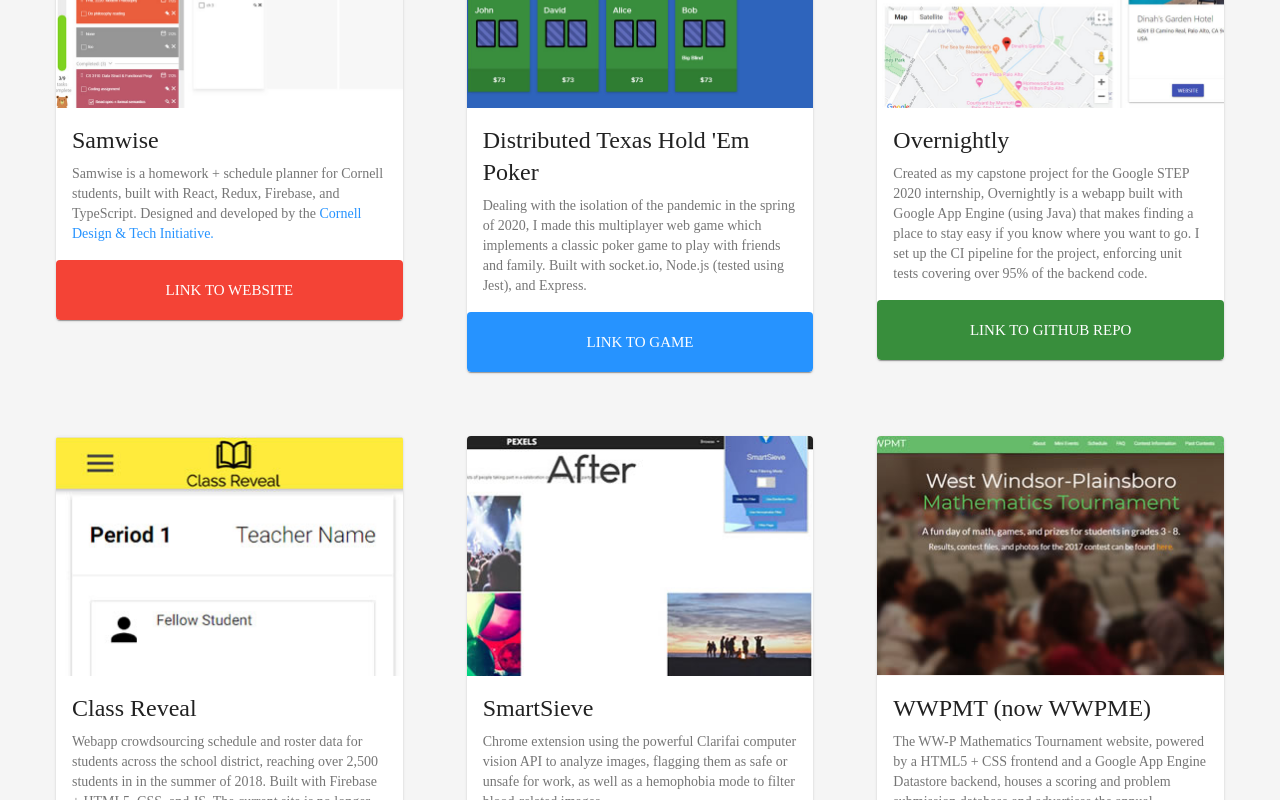
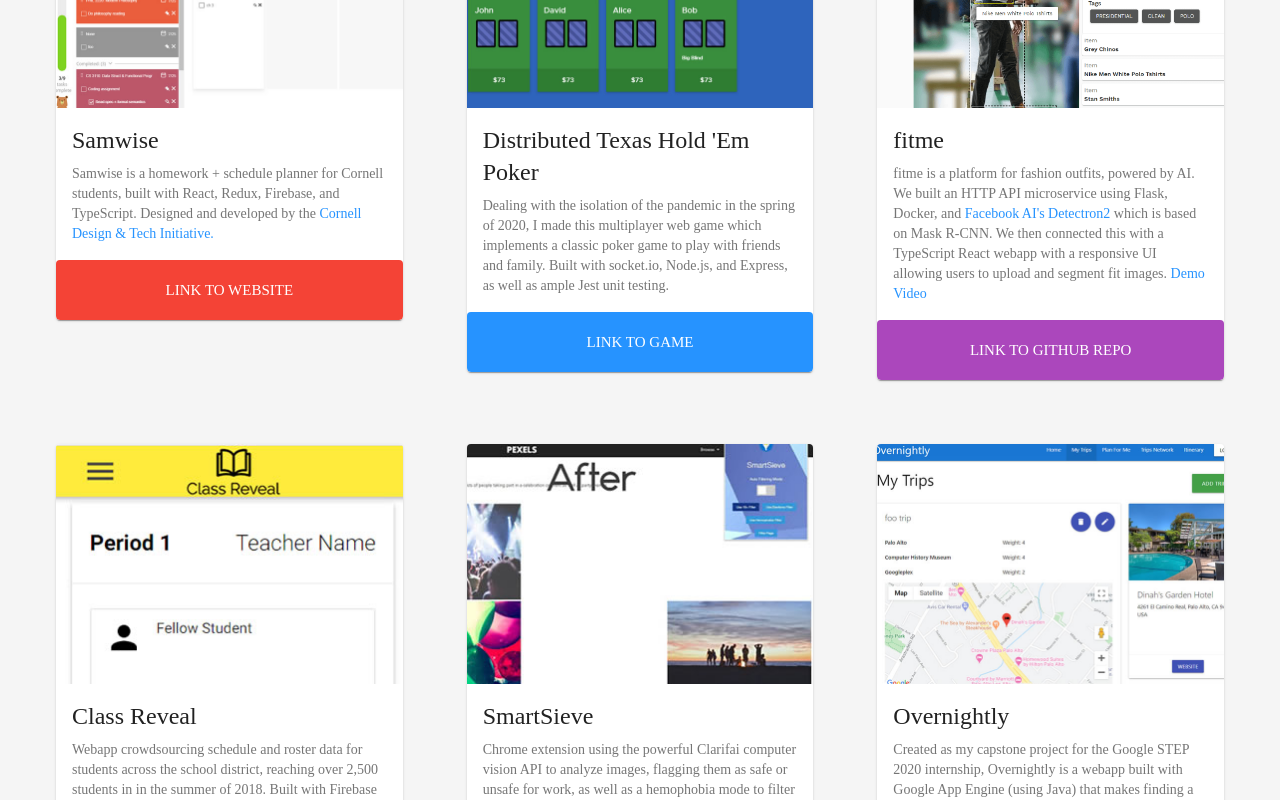
Before and after one commit to ptwu/website-v2, a React (Create React App) app: page / in a window 1280 px wide. Shown: the part 1160-1960 px from the top of the page. Built offline with nearby package versions, Linux system fonts and the light colour scheme; a web font is replaced by a local one.

Commit message:
Add fitme as a project

```diff
--- a/src/components/ProjectsSection/index.tsx
+++ b/src/components/ProjectsSection/index.tsx
@@ -7,7 +7,7 @@
 import SmartSieve from '../../img/smartsieve.jpg';
 import Overnightly from '../../img/overnightly.jpg';
 import ClassReveal from '../../img/classreveal.jpg';
-import WWPMT from '../../img/wwpmt.jpg';
+import fitme from '../../img/fitme.png';
 
 export default (): ReactElement => (
   <div className={styles.sectionContainer}>
@@ -16,13 +16,27 @@
     <Container maxWidth="lg">
       <Grid container>
         <Grid item xs={12}>
-          <Grid className={styles.fullwidthGrid} container justify="center" spacing={8}>
+          <Grid
+            className={styles.fullwidthGrid}
+            container
+            justify="center"
+            spacing={8}
+          >
             <Grid item xs>
               <Project
                 image={Samwise}
                 altText="Samwise"
                 title="Samwise"
-                desc={['Samwise is a homework + schedule planner for Cornell students, built with React, Redux, Firebase, and TypeScript. Designed and developed by the ', <a target="_blank" rel="noopener noreferrer" href="https://www.cornelldti.org/">Cornell Design &amp; Tech Initiative.</a>]}
+                desc={[
+                  'Samwise is a homework + schedule planner for Cornell students, built with React, Redux, Firebase, and TypeScript. Designed and developed by the ',
+                  <a
+                    target="_blank"
+                    rel="noopener noreferrer"
+                    href="https://www.cornelldti.org/"
+                  >
+                    Cornell Design &amp; Tech Initiative.
+                  </a>,
+                ]}
                 linkText="Link To Website"
                 url="https://samwise.today/"
                 style={{ background: '#F44336' }}
@@ -33,7 +47,7 @@
                 image={Poker}
                 altText="Distributed Texas Hold 'Em Poker"
                 title="Distributed Texas Hold 'Em Poker"
-                desc="Dealing with the isolation of the pandemic in the spring of 2020, I made this multiplayer web game which implements a classic poker game to play with friends and family. Built with socket.io, Node.js (tested using Jest), and Express."
+                desc="Dealing with the isolation of the pandemic in the spring of 2020, I made this multiplayer web game which implements a classic poker game to play with friends and family. Built with socket.io, Node.js, and Express, as well as ample Jest unit testing."
                 linkText="Link To Game"
                 url="https://poker.peterwu.dev"
                 style={{ background: '#2693FF' }}
@@ -41,13 +55,30 @@
             </Grid>
             <Grid item xs>
               <Project
-                image={Overnightly}
-                altText="Overnightly"
-                title="Overnightly"
-                desc="Created as my capstone project for the Google STEP 2020 internship, Overnightly is a webapp built with Google App Engine (using Java) that makes finding a place to stay easy if you know where you want to go. I set up the CI pipeline for the project, enforcing unit tests covering over 95% of the backend code."
+                image={fitme}
+                altText="fitme"
+                title="fitme"
+                desc={[
+                  'fitme is a platform for fashion outfits, powered by AI. We built an HTTP API microservice using Flask, Docker, and ',
+                  <a
+                    target="_blank"
+                    rel="noopener noreferrer"
+                    href="https://ai.facebook.com/blog/-detectron2-a-pytorch-based-modular-object-detection-library-/"
+                  >
+                    Facebook AI's Detectron2
+                  </a>,
+                  ' which is based on Mask R-CNN. We then connected this with a TypeScript React webapp with a responsive UI allowing users to upload and segment fit images. ',
+                  <a
+                    target="_blank"
+                    rel="noopener noreferrer"
+                    href="https://www.youtube.com/watch?v=icFoew4bchg/"
+                  >
+                    Demo Video
+                  </a>,
+                ]}
                 linkText="Link To GitHub Repo"
-                url="https://github.com/googleinterns/step27-2020"
-                style={{ background: '#388E3C' }}
+                url="https://github.com/blimeo/fitme"
+                style={{ background: '#AB47BC' }}
               />
             </Grid>
           </Grid>
@@ -55,7 +86,12 @@
       </Grid>
       <Grid container>
         <Grid item xs={12}>
-          <Grid className={styles.fullwidthGrid} container justify="center" spacing={8}>
+          <Grid
+            className={styles.fullwidthGrid}
+            container
+            justify="center"
+            spacing={8}
+          >
             <Grid item xs>
               <Project
                 image={ClassReveal}
@@ -81,13 +117,13 @@
             </Grid>
             <Grid item xs>
               <Project
-                image={WWPMT}
-                altText="WWPMT"
-                title="WWPMT (now WWPME)"
-                desc="The WW-P Mathematics Tournament website, powered by a HTML5 + CSS frontend and a Google App Engine Datastore backend, houses a scoring and problem submission database and advertises the annual competition, which draws in over 500 students per year."
-                linkText="Link To Website"
-                url="https://wwpme.org/"
-                style={{ background: '#AB47BC' }}
+                image={Overnightly}
+                altText="Overnightly"
+                title="Overnightly"
+                desc="Created as my capstone project for the Google STEP 2020 internship, Overnightly is a webapp built with Google App Engine (using Java) that makes finding a place to stay easy if you know where you want to go. I set up the CI pipeline for the project, enforcing unit tests covering over 95% of the backend code."
+                linkText="Link To GitHub Repo"
+                url="https://github.com/googleinterns/step27-2020"
+                style={{ background: '#388E3C' }}
               />
             </Grid>
           </Grid>
```
Also changed, not shown: src/img/fitme.png (added).
